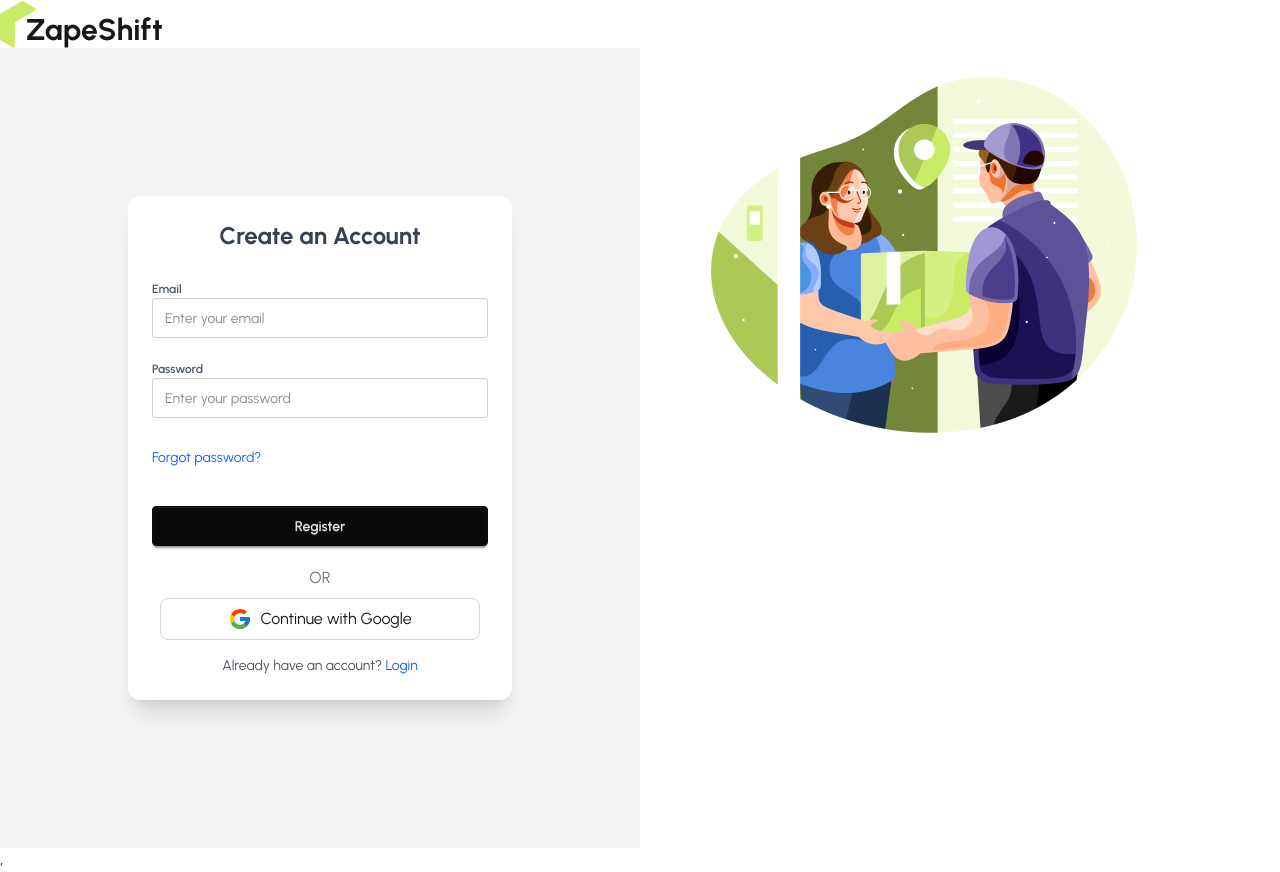
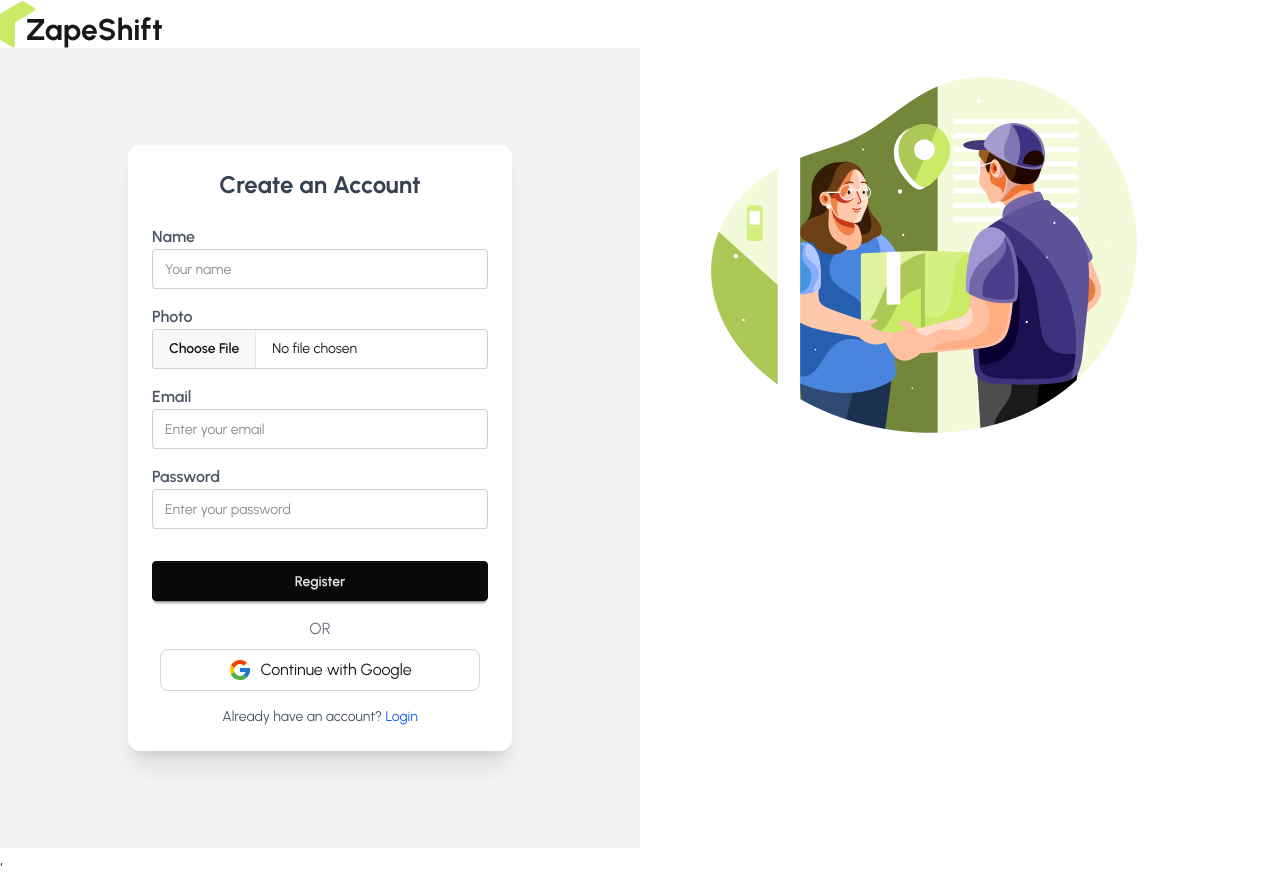
Before and after one commit to Shoybit/zaap-shift, a React (Vite) app: page /register in a window 1280 px wide. Built offline with nearby package versions, Linux system fonts and the light colour scheme; no server answers.

Commit message:
update profile

```diff
--- a/package.json
+++ b/package.json
@@ -11,6 +11,7 @@
   },
   "dependencies": {
     "@tailwindcss/vite": "^4.1.17",
+    "axios": "^1.13.2",
     "firebase": "^12.6.0",
     "leaflet": "^1.9.4",
     "react": "^19.2.0",
--- a/src/AuthContext/AuthProvider.jsx
+++ b/src/AuthContext/AuthProvider.jsx
@@ -1,4 +1,4 @@
-import React, { useEffect, useState } from 'react';
+import React, { Profiler, useEffect, useState } from 'react';
 import { AuthContext } from './AuthContext';
 import {
     createUserWithEmailAndPassword,
@@ -6,7 +6,8 @@
     GoogleAuthProvider,
     signInWithPopup,
     onAuthStateChanged,
-    signOut
+    signOut,
+    updateProfile
 } from 'firebase/auth';
 import { auth } from '../Firebase/Firebase.int';
 
@@ -42,6 +43,12 @@
         return signOut(auth)
     }
 
+    //Update profile
+
+    const updateUserProfile = (Profile)  => {
+        return updateProfile(auth.currentUser, Profile)
+    }
+
     // Track currently logged-in user
     useEffect(() => {
         const unsubscribe = onAuthStateChanged(auth, (currentUser) => {
@@ -59,6 +66,7 @@
         signInUser,
         signInWithGoogle,
         logOut,
+        updateUserProfile
     };
 
     return (
--- a/src/Pages/Auth/Register.jsx
+++ b/src/Pages/Auth/Register.jsx
@@ -1,34 +1,84 @@
 import React from 'react';
 import { useForm } from 'react-hook-form';
-import { Link } from 'react-router'; // Make sure to use react-router-dom
-import UseAuth from '../../Hooks/UseAuth';
+import { Link } from 'react-router';
 import SocalLogin from '../SocalLogin';
+import UseAuth from '../../Hooks/useAuth';
+import axios from 'axios';
 
 const Register = () => {
-    const { register, handleSubmit, formState: { errors } } = useForm();
-    const { registeruser } = UseAuth();
+    const { register, handleSubmit, formState: { errors }, reset } = useForm();
+    const { registerUser, updateUserProfile } = UseAuth();
 
-    const handleRegistration = (data) => {
-        console.log('after', data);
-        registeruser(data.email, data.password)
-            .then(result => {
-                console.log("User registered:", result.user);
-            })
-            .catch(error => {
-                console.log("Registration Error:", error.message);
-            });
-    };
+const handleRegistration = async (data) => {
+    try {
+        const profileImg = data.photo[0];
+
+        // 1️⃣ Register user
+        const result = await registerUser(data.email, data.password);
+        const user = result.user;
+        console.log("User registered:", user);
+
+        // 2️⃣ Upload image to ImgBB
+        const formData = new FormData();
+        formData.append("image", profileImg);
+
+        const uploadUrl = `https://api.imgbb.com/1/upload?key=${import.meta.env.VITE_image_host_key}`;
+
+        const res = await axios.post(uploadUrl, formData);
+        const imageURL = res.data.data.display_url;
+        console.log("Uploaded Image:", imageURL);
+
+        // 3️⃣ Update Firebase user profile
+        await updateUserProfile({
+            displayName: data.name,
+            photoURL: imageURL
+        });
+
+        console.log("Profile updated successfully!");
+
+        reset();
+
+    } catch (error) {
+        console.error("Error during registration:", error);
+    }
+};
 
     return (
         <div className="min-h-screen flex items-center justify-center bg-gray-100 p-4">
             <div className="card w-full max-w-sm bg-white shadow-xl rounded-xl p-6">
-
                 <h2 className="text-2xl font-bold text-center mb-6 text-gray-700">
                     Create an Account
                 </h2>
 
                 <form onSubmit={handleSubmit(handleRegistration)}>
-                    <fieldset className="fieldset space-y-4">
+                    <fieldset className="space-y-4">
+
+                        {/* Name Field */}
+                        <div>
+                            <label className="label font-semibold text-gray-600">Name</label>
+                            <input
+                                type="text"
+                                {...register('name', { required: true })}
+                                className="input input-bordered w-full"
+                                placeholder="Your name"
+                            />
+                            {errors.name && (
+                                <p className="text-red-500 text-sm mt-1">Name is required</p>
+                            )}
+                        </div>
+
+                        {/* Photo Field */}
+                        <div>
+                            <label className="label font-semibold text-gray-600">Photo</label>
+                            <input
+                                type="file"
+                                {...register('photo', { required: true })}
+                                className="file-input input-bordered w-full"
+                            />
+                            {errors.photo && (
+                                <p className="text-red-500 text-sm mt-1">Photo is required</p>
+                            )}
+                        </div>
 
                         {/* Email Field */}
                         <div>
@@ -39,7 +89,7 @@
                                 className="input input-bordered w-full"
                                 placeholder="Enter your email"
                             />
-                            {errors.email?.type === 'required' && (
+                            {errors.email && (
                                 <p className="text-red-500 text-sm mt-1">Email is required</p>
                             )}
                         </div>
@@ -70,18 +120,11 @@
                             )}
                         </div>
 
-                        <div className="flex justify-between text-sm mt-2">
-                            <a className="link link-hover text-blue-600">Forgot password?</a>
-                        </div>
-
                         <button className="btn btn-neutral w-full mt-4">Register</button>
-
                     </fieldset>
 
-                    {/* Social Login */}
                     <SocalLogin />
 
-                    {/* Link to Login Page */}
                     <p className="text-center mt-4 text-sm text-gray-600">
                         Already have an account?{' '}
                         <Link to="/login" className="text-blue-600 hover:underline">
--- a/src/Pages/Shared/Navbar.jsx
+++ b/src/Pages/Shared/Navbar.jsx
@@ -1,36 +1,74 @@
 import React from 'react';
 import Logo from '../../Components/Logo/Logo';
-import { NavLink } from 'react-router';
+import { Link, NavLink } from 'react-router';
+import UseAuth from '../../Hooks/useAuth';
 
 const Navbar = () => {
-    const links = <>
-            <li><NavLink to={""}>Service</NavLink></li>
-            <li><NavLink to={""}>About US</NavLink></li>
-            <li><NavLink to={"/cover"}>Coverage</NavLink></li>
+
+const { user, logOut } = UseAuth();
+
+const handleLogout = () => {
+    logOut()
+        .then(() => {
+            console.log("Logged out successfully");
+        })
+        .catch((error) => {
+            console.error("Logout Error:", error);
+        });
+};
+
+
+    const links = (
+        <>
+            <li><NavLink to="/service">Service</NavLink></li>
+            <li><NavLink to="/about">About Us</NavLink></li>
+            <li><NavLink to="/cover">Coverage</NavLink></li>
         </>
+    );
+
     return (
         <div className="navbar bg-base-100 shadow-sm">
+
+            {/* Left Section */}
             <div className="navbar-start">
                 <div className="dropdown">
                     <div tabIndex={0} role="button" className="btn btn-ghost lg:hidden">
-        <svg xmlns="http://www.w3.org/2000/svg" className="h-5 w-5" fill="none" viewBox="0 0 24 24" stroke="currentColor"> <path strokeLinecap="round" strokeLinejoin="round" strokeWidth="2" d="M4 6h16M4 12h8m-8 6h16" /> </svg>
+                        <svg xmlns="http://www.w3.org/2000/svg" className="h-5 w-5" fill="none"
+                            viewBox="0 0 24 24" stroke="currentColor">
+                            <path strokeLinecap="round" strokeLinejoin="round"
+                                strokeWidth="2" d="M4 6h16M4 12h8m-8 6h16" />
+                        </svg>
                     </div>
+
                     <ul
-        tabIndex="-1"
-        className="menu menu-sm dropdown-content bg-base-100 rounded-box z-1 mt-3 w-52 p-2 shadow">
+                        tabIndex={0}
+                        className="menu menu-sm dropdown-content bg-base-100 rounded-box z-10 mt-3 w-52 p-2 shadow">
                         {links}
                     </ul>
                 </div>
-    <a className="btn btn-ghost text-xl"><Logo></Logo></a>
+
+                <a className="btn btn-ghost text-xl">
+                    <Logo />
+                </a>
             </div>
+
+            {/* Center Section */}
             <div className="navbar-center hidden lg:flex">
                 <ul className="menu menu-horizontal px-1">
                     {links}
                 </ul>
             </div>
-  <div className="navbar-end">
-    <a className="btn">Button</a>
+
+          <div className='navbar-end'>
+
+        {
+          user?
+            <a onClick={handleLogout} className='btn'> Log Out</a> :
+            <Link className='btn' to='/login'>Login</Link>
+        }
+
           </div>
+
         </div>
     );
 };
```
Also changed, not shown: 2 other files (tests, documents, lock files or other folders). Lines whose indentation alone changed are shown as unchanged.
